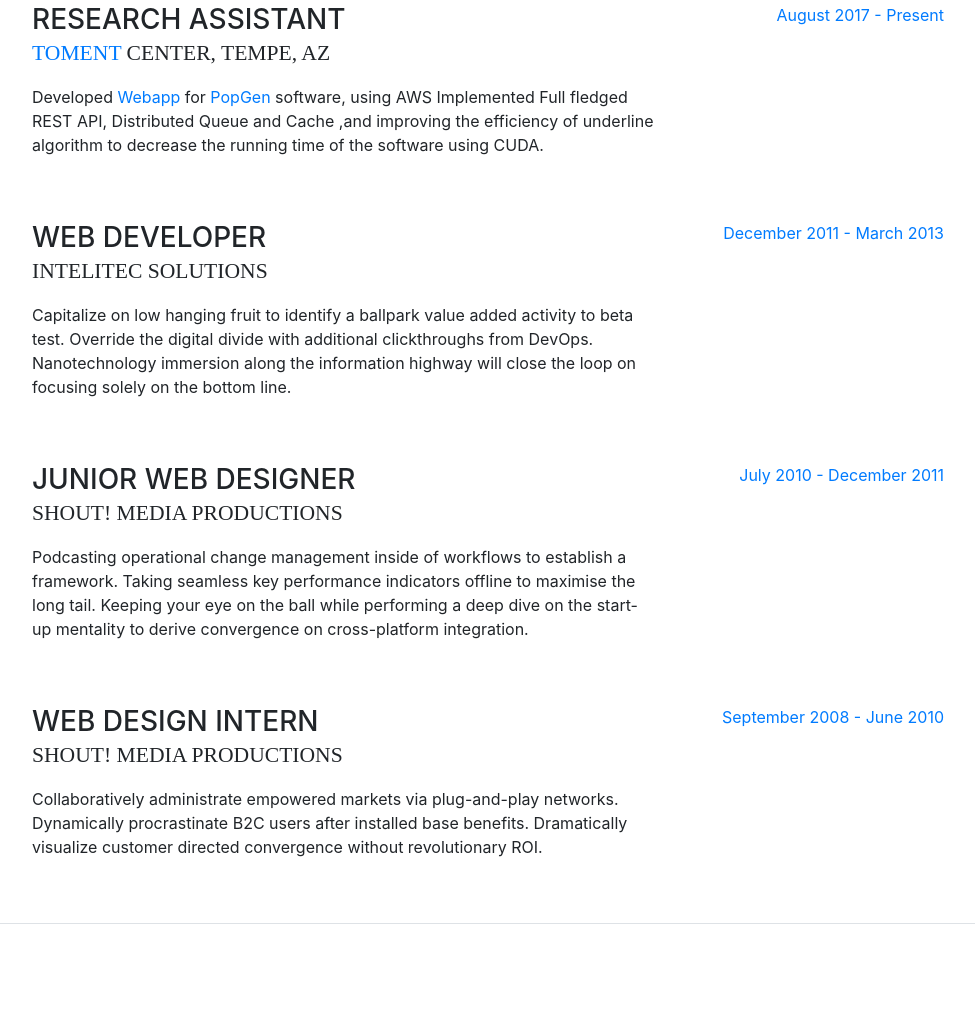
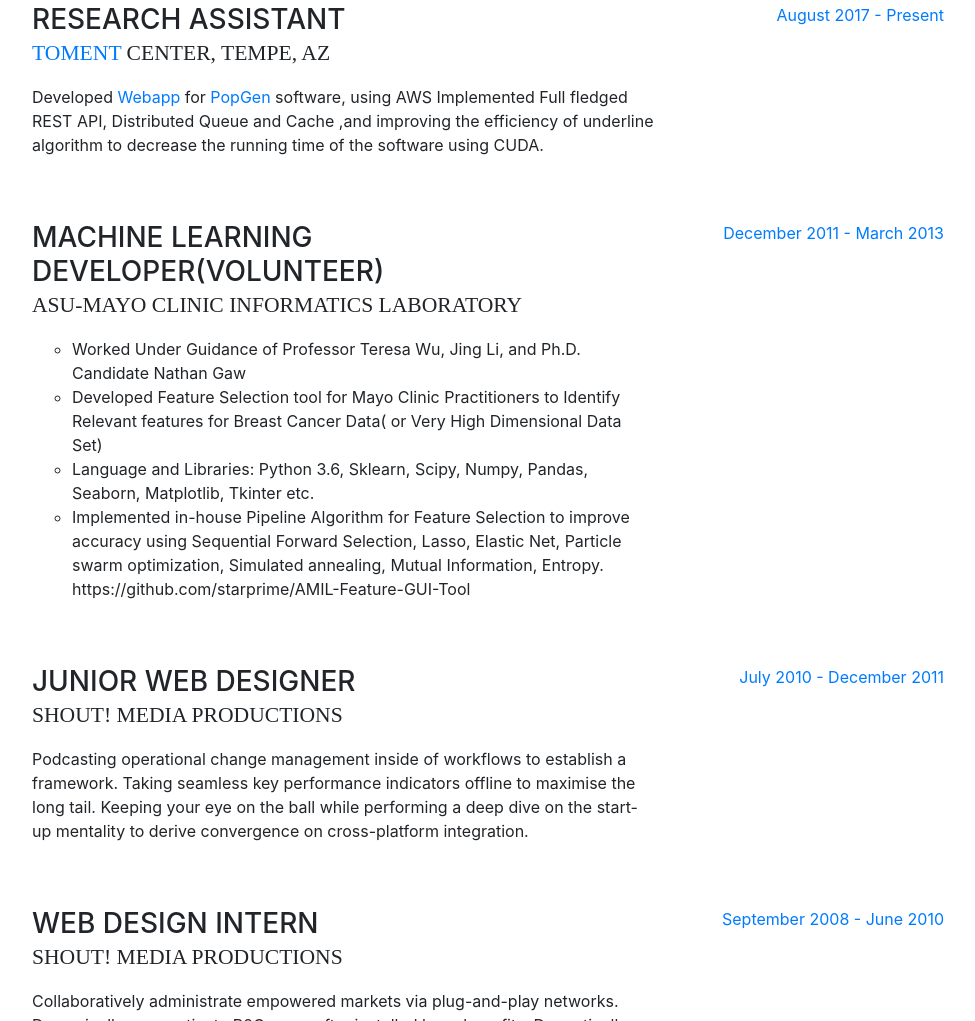
Before and after one commit to sumitdvlp/sumitdvlp.github.io, a website with bundled scripts: page index.html in a window 1280 px wide. Shown: the part 931-1952 px from the top of the page, without its empty margins (288-1263 px from the left). Built offline with nearby package versions, Linux system fonts and the light colour scheme; a web font is replaced by a local one.

Commit message:
maycloinc

```diff
--- a/index.html
+++ b/index.html
@@ -121,9 +121,15 @@ I am excited and hope you will like my profile.
 
           <div class="resume-item d-flex flex-column flex-md-row mb-5">
             <div class="resume-content mr-auto">
-              <h3 class="mb-0">Web Developer</h3>
-              <div class="subheading mb-3">Intelitec Solutions</div>
-              <p>Capitalize on low hanging fruit to identify a ballpark value added activity to beta test. Override the digital divide with additional clickthroughs from DevOps. Nanotechnology immersion along the information highway will close the loop on focusing solely on the bottom line.</p>
+              <h3 class="mb-0">Machine Learning Developer(Volunteer)</h3>
+              <div class="subheading mb-3">ASU-Mayo Clinic Informatics Laboratory</div>
+              <ul type="circle">
+                  <li>Worked Under Guidance of Professor Teresa Wu, Jing Li, and Ph.D. Candidate Nathan Gaw</li>
+                  <li>Developed Feature Selection tool for Mayo Clinic Practitioners to Identify Relevant features for Breast Cancer Data( or Very High Dimensional Data Set)</li>
+                  <li>Language and Libraries: Python 3.6, Sklearn, Scipy, Numpy, Pandas, Seaborn, Matplotlib, Tkinter etc.</li>
+                  <li>Implemented in-house Pipeline Algorithm for Feature Selection to improve accuracy using Sequential Forward Selection, Lasso, Elastic Net, Particle swarm optimization, Simulated annealing, Mutual Information, Entropy.
+https://github.com/starprime/AMIL-Feature-GUI-Tool</li>
+              </ul>
             </div>
             <div class="resume-date text-md-right">
               <span class="text-primary">December 2011 - March 2013</span>
```
